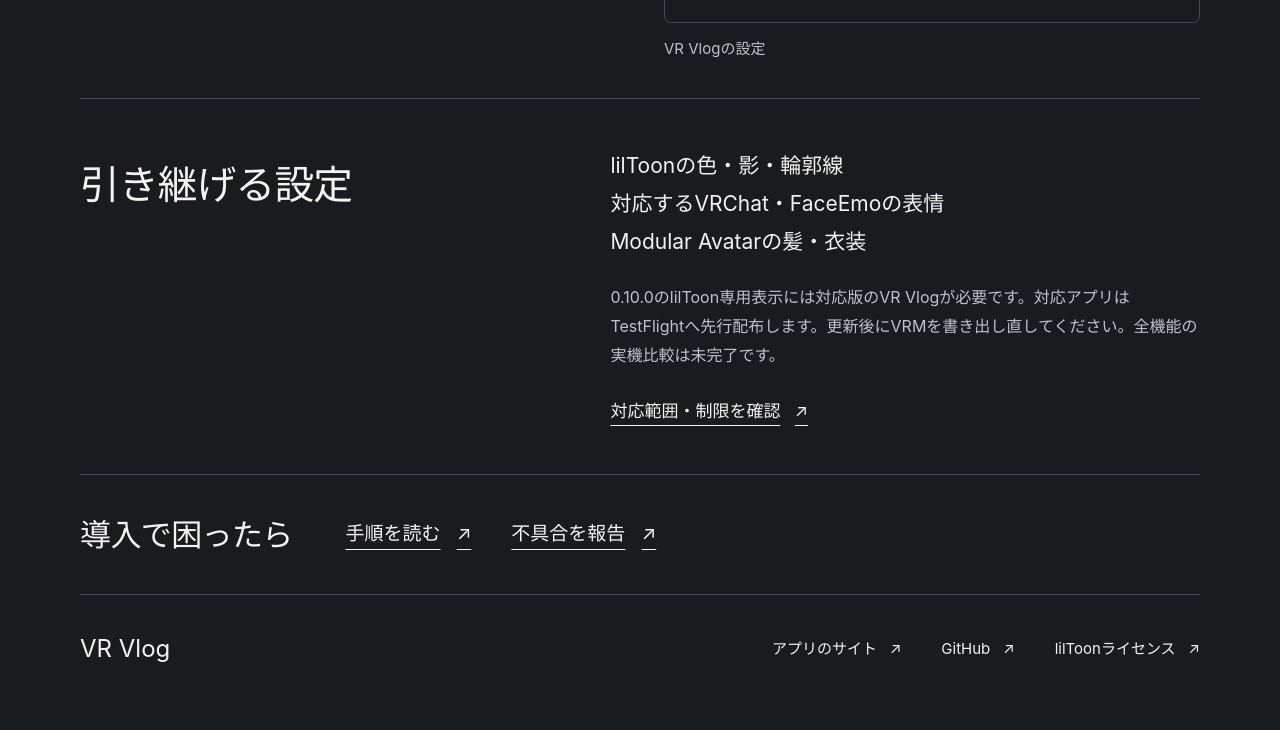
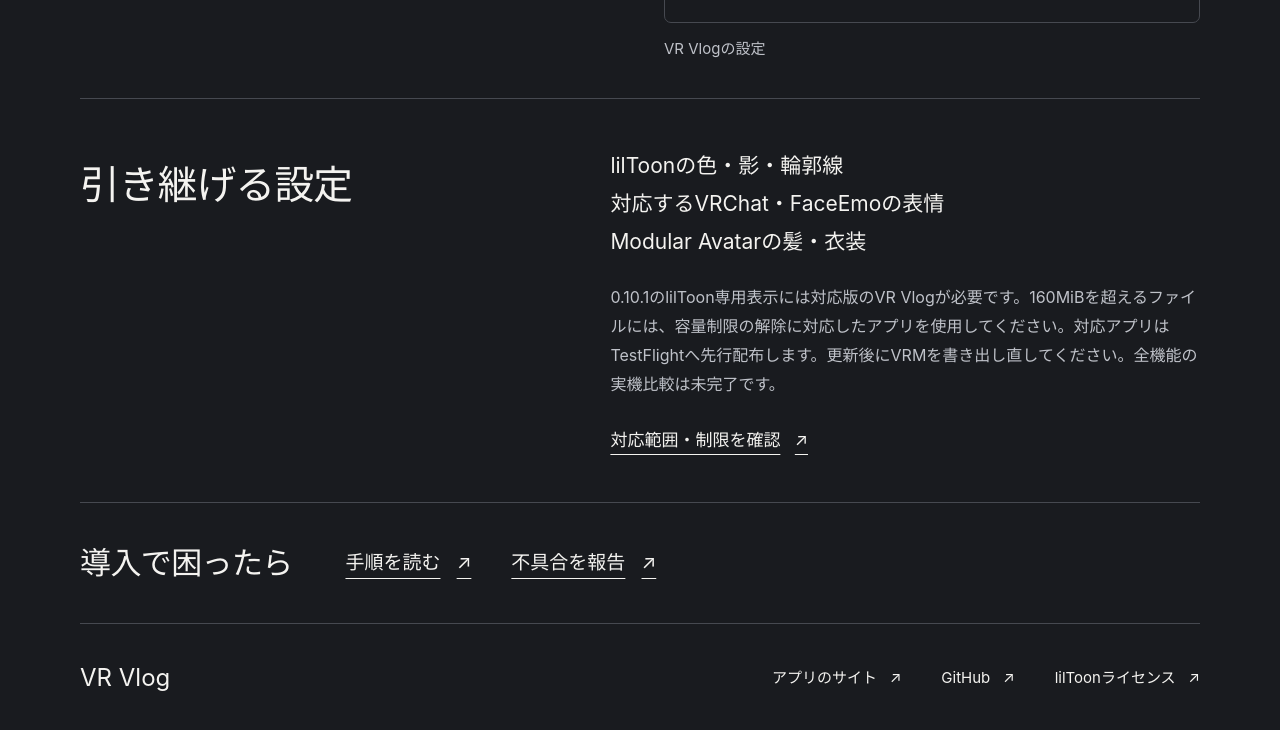
Before and after one commit to mitsuya0077/VR-Vlog-lilToon-Exporter, a website: page Website/index.html in a window 1280 px wide. Shown: the part 2031-2761 px from the top of the page. Drawn offline with Linux system fonts and the light colour scheme.

Commit message:
Correct 0.10.1 update instructions and site requirements

```diff
--- a/Website/index.html
+++ b/Website/index.html
@@ -86,7 +86,7 @@
         <ul class="feature-list">
           <li>lilToonの色・影・輪郭線</li><li>対応するVRChat・FaceEmoの表情</li><li>Modular Avatarの髪・衣装</li>
         </ul>
-        <p class="small-note">0.10.0のlilToon専用表示には対応版のVR Vlogが必要です。対応アプリはTestFlightへ先行配布します。更新後にVRMを書き出し直してください。全機能の実機比較は未完了です。</p>
+        <p class="small-note">0.10.1のlilToon専用表示には対応版のVR Vlogが必要です。160MiBを超えるファイルには、容量制限の解除に対応したアプリを使用してください。対応アプリはTestFlightへ先行配布します。更新後にVRMを書き出し直してください。全機能の実機比較は未完了です。</p>
         <a class="text-link compatibility-link" href="https://github.com/mitsuya0077/VR-Vlog-lilToon-Exporter#対応範囲と制限">対応範囲・制限を確認 <span aria-hidden="true">↗</span></a>
       </div>
     </section>
```
Also changed, not shown: README.md.
